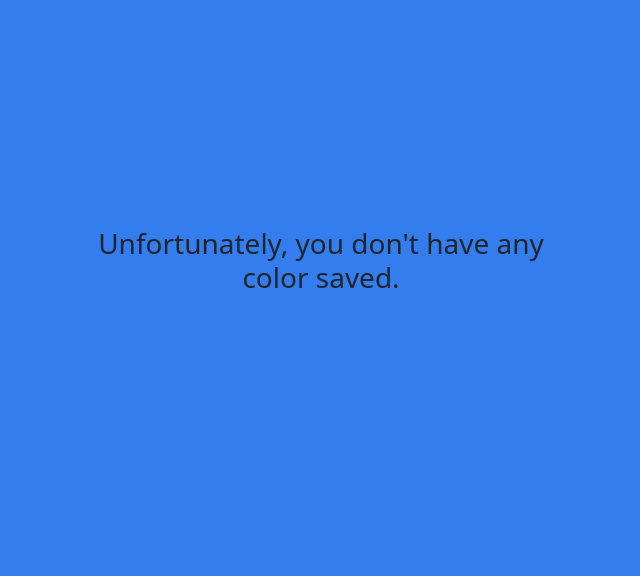
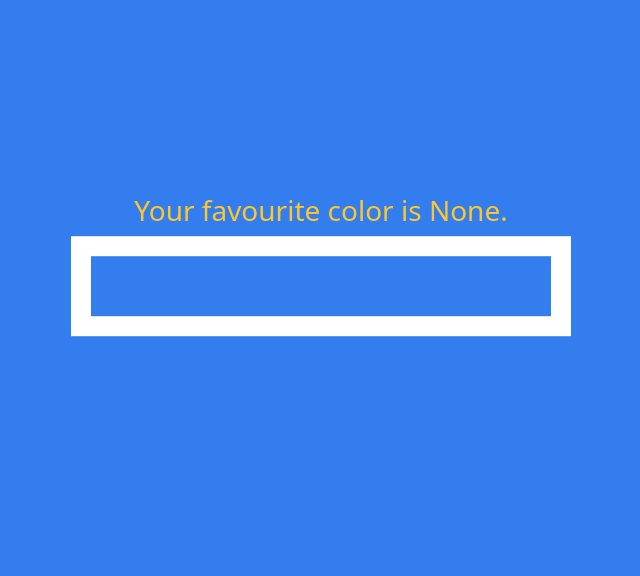
Before and after one commit to Zirochkaa/save-favourite-color, a Flask app: page /profile in a window 1280 px wide. Shown: the part 135-711 px from the top of the page, without its empty margins (319-959 px from the left). Run offline with Flask 2, Linux system fonts and the light colour scheme; the visitor is signed in with stand-in values (Sample User, id 1); data comes from the database, SQL or seed files in the repository.

Commit message:
Use `current_user` in all templates

```diff
--- a/app/templates/pieces/nav_greeting.html
+++ b/app/templates/pieces/nav_greeting.html
@@ -1,3 +1,3 @@
 <li class="nav-item">
-    <a class="nav-link color-text">Hello, {{ username }}</a>
+    <a class="nav-link color-text">Hello, {{ current_user.username }}</a>
 </li>
--- a/app/templates/profile.html
+++ b/app/templates/profile.html
@@ -16,12 +16,8 @@
 
 {% block main %}
 <div class="content m-auto">
-    {% if color %}
-        <h3 class="color-text">Your favourite color is {{ color }}.</h3>
-        <div class="color-box m-auto" style="background-color:{{ color }};position:relative;max-width:500px;height:100px;"></div>
+    <h3 class="color-text">Your favourite color is {{ current_user.favourite_color }}.</h3>
+    <div class="color-box m-auto" style="background-color:{{ current_user.favourite_color }};position:relative;max-width:500px;height:100px;"></div>
     <!--    <img class="giphy-gif-img giphy-img-loaded" src="https://media1.giphy.com/media/hTBdZxUHG2r0XwLFSL/200w.gif?cid=ecf05e47jldduenb9xxroxu5h1mgsl8sjjawhry2bc1jusmr&amp;rid=200w.gif&amp;ct=g" width="248" height="248" alt="Close-Up Landscape GIF by xponentialdesign" style="background: rgb(0, 204, 255);">-->
-    {% else %}
-        <h3>Unfortunately, you don't have any color saved.</h3>
-    {% endif %}
 </div>
 {% endblock main %}
--- a/app/views/main.py
+++ b/app/views/main.py
@@ -1,5 +1,5 @@
 from flask import Blueprint, render_template
-from flask_login import login_required, current_user
+from flask_login import login_required
 
 
 main = Blueprint("main", __name__)
@@ -13,9 +13,9 @@ def home():
 @main.route("/profile", methods=["GET"])
 @login_required
 def profile():
-    return render_template("profile.html", username=current_user.username, color=current_user.favourite_color)
+    return render_template("profile.html")
 
 
 @main.app_errorhandler(404)
 def invalid_route(e):
-    return render_template("404_page.html", username=getattr(current_user, "username", None)), 404
+    return render_template("404_page.html"), 404
```
Also changed, not shown: app/templates/404_page.html (+4 -4 lines).
